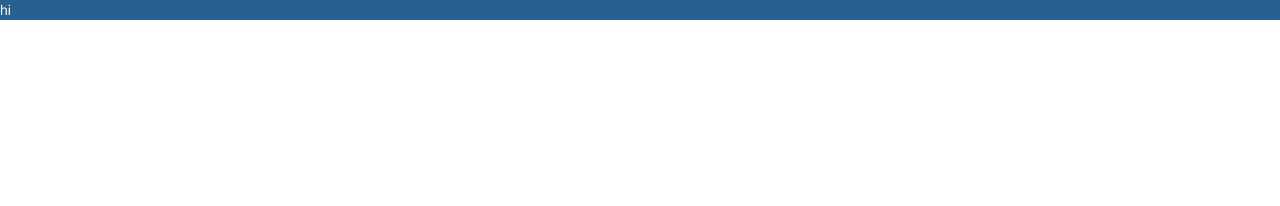
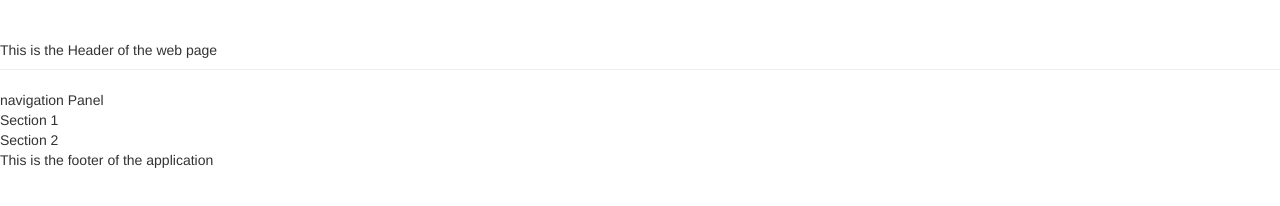
Before and after one commit to marshs2/motcham, a plain HTML site: page Template 1/index.html in a window 1280 px wide. Drawn offline with Linux system fonts and the light colour scheme.

Commit message:
Basic HTML Semantics

```diff
--- a/Template 1/index.html
+++ b/Template 1/index.html
@@ -17,9 +17,21 @@
 </head>
 
 <body>
-    <div class="btn-primary">
-      hi
-    </div>
+    <header class="page-header">
+      This is the Header of the web page
+    </header>
+    <nav>
+      navigation Panel
+    </nav>
+    <article class="">
+      <header>
+        <section>Section 1</section>
+        <section>Section 2</section>
+      </header>
+    </article>
+    <footer>
+      This is the footer of the application
+    </footer>
 </body>
 
 </html>
```
